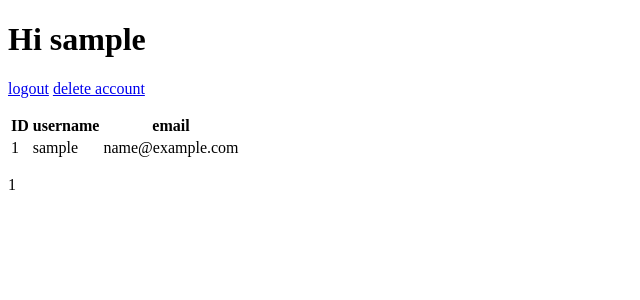
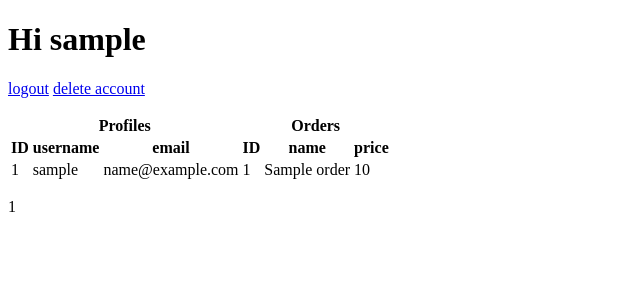
Before and after one commit to sky7021/Computer-Science-IA, a Flask app: page /auth/ in a window 1280 px wide. Shown: the part 166-466 px from the top of the page, without its empty margins (0-640 px from the left). Run offline with Flask 2, Linux system fonts and the light colour scheme; the first user in the database is signed in; tables that the repository leaves empty hold one stand-in row (Sample ...).

Commit message:
Table with all Profiles and Orders displays on homepage with pagination

```diff
--- a/config.py
+++ b/config.py
@@ -9,3 +9,4 @@ class Config(object):
     SQLALCHEMY_TRACK_MODIFICATIONS = False
 
     PROFILES_PER_PAGE = 5
+    ORDERS_PER_PAGE = 3
--- a/main/auth/routes.py
+++ b/main/auth/routes.py
@@ -62,11 +62,29 @@ def homepage():
     page = request.args.get('page', 1, type=int)
 
     #print( Profile.query.join(Order, (Profile.id == Order.id)).add_columns(Profile.username, Profile.email, Order.name, Order.price).all())
-    profile_order = Profile.query.paginate(
+    profiles = Profile.query.paginate(
         page, current_app.config['PROFILES_PER_PAGE'], False
     )
 
-    return render_template('auth/homepage.html', profile_order = profile_order)
+    orders = Order.query.paginate(
+        page, current_app.config['ORDERS_PER_PAGE'], False
+    )
+
+    #length of list of items currently shown on page
+    l_profiles = len(profiles.items)
+    l_orders = len(orders.items)
+
+    if l_profiles < l_orders:
+        longest = l_orders
+        pagination = orders
+    else:
+        longest = l_profiles
+        pagination = profiles
+
+    print(page, profiles.items, orders.items, longest, l_profiles, l_orders)
+    return render_template('auth/homepage.html', profiles = profiles.items, orders = orders.items, longest = longest, pagination = pagination,
+    l_profiles = l_profiles, l_orders = l_orders
+    )
 
 #modify delete account to delete user profiles
 @bp.route('/delete_account', methods=['GET', 'POST'])
--- a/main/templates/auth/homepage.html
+++ b/main/templates/auth/homepage.html
@@ -9,18 +9,39 @@
         <table>
             <thead>
                 <tr>
+                    <th colspan='3'>Profiles</th>
+                    <th colspan='3'>Orders</th>
+                </tr>
+
+                <tr>
                     <th> ID </th>
                     <th> username </th>
                     <th> email </th>
+
+                    <th> ID </th>
+                    <th> name </th>
+                    <th> price </th>
                 </tr>
             </thead>
 
             <tbody>
-                {% for entry in profile_order.items %}
+                {% for i in range(longest)  %}
                 <tr>
-                    <td> {{ entry.id }} </td>
-                    <td> {{ entry.username }} </td>
-                    <td> {{ entry.email }} </td>
+                    {% if i <= l_profiles - 1 %}
+                        <td> {{ profiles[i].id }} </td>
+                        <td> {{ profiles[i].username }} </td>
+                        <td> {{ profiles[i].email }} </td>
+                    {% else %}
+                        <td colspan='3'> NULL </td>
+                    {% endif %}
+
+                    {% if i <= l_orders - 1 %}
+                        <td> {{ orders[i].id }} </td>
+                        <td> {{ orders[i].name }} </td>
+                        <td> {{ orders[i].price }} </td>
+                    {% else %}
+                        <td colspan='3'> NULL </td>
+                    {% endif %}
                 </tr>
                 {% endfor %}
             </tbody>
@@ -28,9 +49,9 @@
     </p>
 
     <p>
-        {% for page_num in profile_order.iter_pages(left_edge=1, right_edge=1, left_current=1, right_current=2) %}
+        {% for page_num in pagination.iter_pages(left_edge=1, right_edge=1, left_current=1, right_current=2) %}
             {% if page_num %}
-                {% if page_num != profile_order.page %}
+                {% if page_num != pagination.page %}
                     <a href='{{ url_for("auth.homepage", page=page_num) }}'> {{ page_num }} </a>
                 {% else %}
                     {{ page_num }}
```
